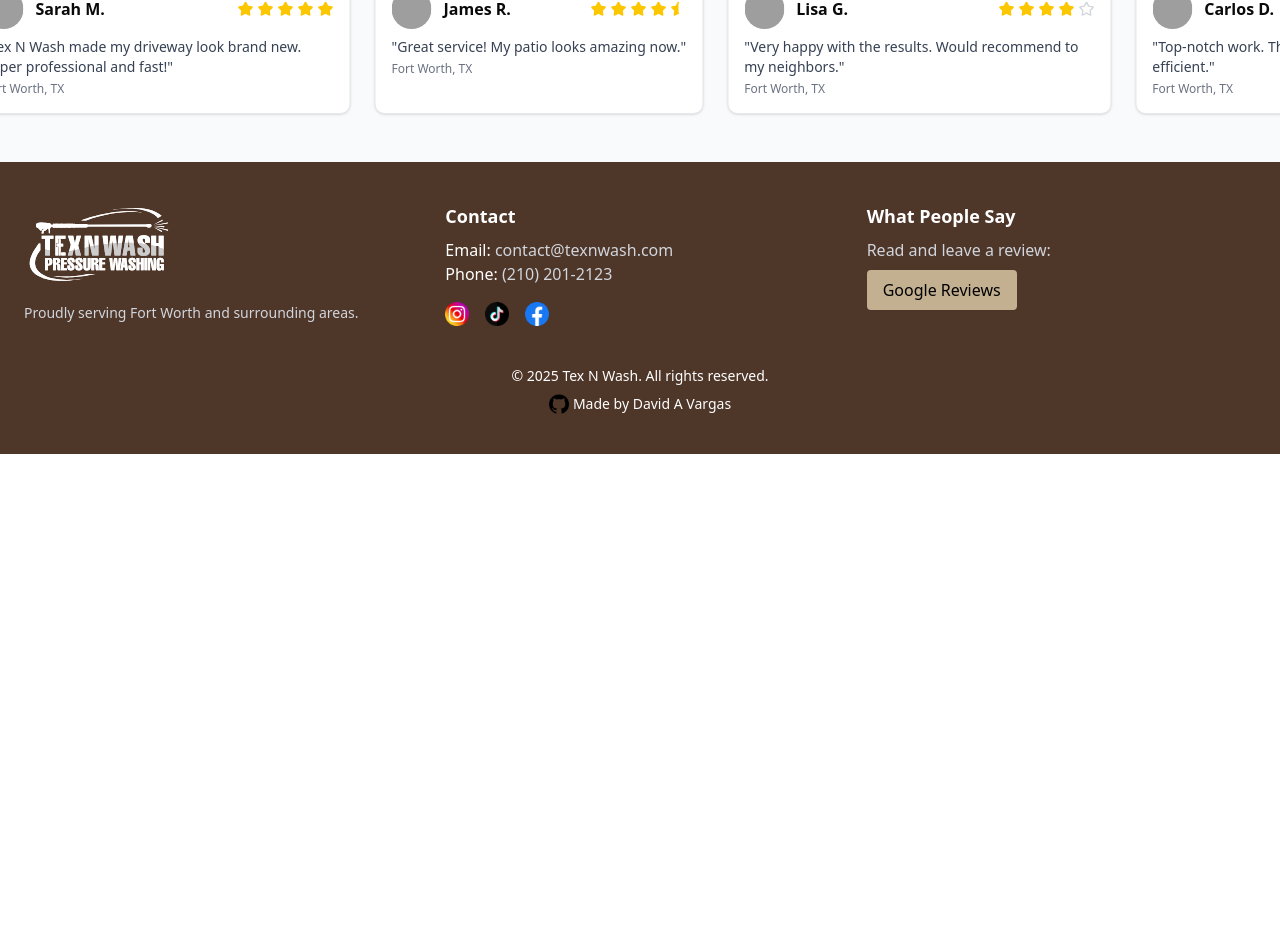
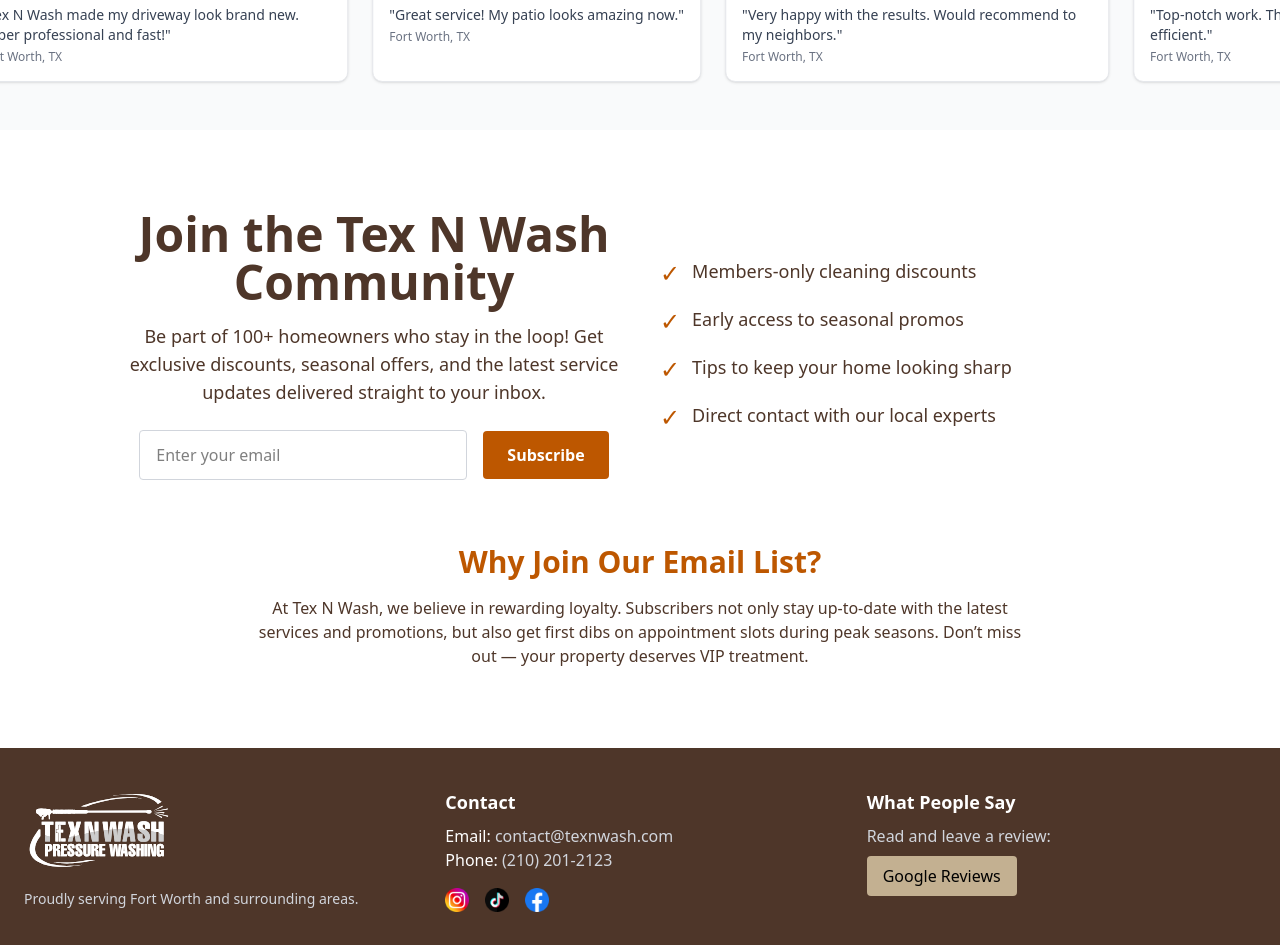
Before and after one commit to DavidAVargas/TexnWash, a Next.js app: page / in a window 1280 px wide. Shown: the part 2620-3565 px from the top of the page. Before the commit the page ends 3074 px from the top, so only its background shows below. Built offline with nearby package versions, Linux system fonts and the light colour scheme; grey boxes are pictures that could not be loaded.

Commit message:
Add NewsLetter component and update homepage layout

```diff
--- a/app/page.tsx
+++ b/app/page.tsx
@@ -1,4 +1,5 @@
 import Hero from "@/components/Hero";
+import NewsLetter from "@/components/NewsLetter";
 import ReviewsHome from "@/components/ReviewsHome";
 import ServiceHighlights from "@/components/ServiceHighlights";
 import SponsorDivider from "@/components/SponsorDivider";
@@ -12,6 +13,7 @@
        <SponsorDivider />
        <ServiceHighlights />
        <ReviewsHome />
+       <NewsLetter />
 
     </>
   );
--- /dev/null
+++ b/components/NewsLetter.tsx
@@ -0,0 +1,60 @@
+"use client";
+
+import React from "react";
+
+export default function NewsLetter() {
+  return (
+    <section className="bg-white text-[#4E3629] py-20 px-6">
+      <div className="max-w-5xl mx-auto text-center flex flex-col md:flex-row items-center justify-between gap-10">
+        {/* Text Section */}
+        <div className="md:w-1/2">
+          <h2 className="text-5xl font-bold mb-4">Join the Tex N Wash Community</h2>
+          <p className="text-lg mb-4">
+            Be part of 100+ homeowners who stay in the loop! Get exclusive discounts, seasonal offers, and the latest service updates delivered straight to your inbox.
+          </p>
+          <form className="flex flex-col sm:flex-row items-center justify-center gap-4 mt-6">
+            <input
+              type="email"
+              placeholder="Enter your email"
+              className="px-4 py-3 rounded text-black w-full sm:w-2/3 focus:outline-none border border-gray-300"
+            />
+            <button
+              type="submit"
+              className="bg-[#BD5700] hover:bg-orange-700 text-white font-semibold px-6 py-3 rounded transition-colors"
+            >
+              Subscribe
+            </button>
+          </form>
+        </div>
+
+        {/* Highlights Section */}
+        <div className="md:w-1/2 text-left">
+          <ul className="space-y-4 text-lg text-[#4E3629]">
+            <li className="flex items-start">
+              <span className="text-[#BD5700] text-2xl mr-3">✓</span>
+              Members-only cleaning discounts
+            </li>
+            <li className="flex items-start">
+              <span className="text-[#BD5700] text-2xl mr-3">✓</span>
+              Early access to seasonal promos
+            </li>
+            <li className="flex items-start">
+              <span className="text-[#BD5700] text-2xl mr-3">✓</span>
+              Tips to keep your home looking sharp
+            </li>
+            <li className="flex items-start">
+              <span className="text-[#BD5700] text-2xl mr-3">✓</span>
+              Direct contact with our local experts
+            </li>
+          </ul>
+        </div>
+      </div>
+      <div className="mt-16 text-center max-w-3xl mx-auto">
+        <h3 className="text-3xl font-semibold text-[#BD5700] mb-4">Why Join Our Email List?</h3>
+        <p className="text-md text-[#4E3629]">
+          At Tex N Wash, we believe in rewarding loyalty. Subscribers not only stay up-to-date with the latest services and promotions, but also get first dibs on appointment slots during peak seasons. Don’t miss out — your property deserves VIP treatment.
+        </p>
+      </div>
+    </section>
+  );
+}
--- a/components/ServiceHighlights.tsx
+++ b/components/ServiceHighlights.tsx
@@ -7,7 +7,7 @@
       <div className="absolute top-0 left-0 w-1/2 h-full bg-gray-100 opacity-30 rounded-r-full pointer-events-none -z-10" />
       {/* Title */}
       <div className="text-center mb-12">
-        <h2 className="text-5xl font-extrabold text-brand inline-block relative after:content-[''] after:block after:h-1 after:bg-[#c3b091] after:w-24 after:mx-auto after:mt-4">
+        <h2 className="text-5xl font-extrabold text-[#4E3629] inline-block relative after:content-[''] after:block after:h-1 after:bg-[#c3b091] after:w-24 after:mx-auto after:mt-4">
           Choose The Best Wash for Your Property
         </h2>
       </div>
@@ -47,10 +47,10 @@
       </div>
 
       {/* Call to Action */}
-      <div className="mt-20 bg-[#c3b091] text-white py-16 px-4 text-center rounded-lg shadow-lg">
+      <div className="mt-20 bg-[#c3b091] text-white py-12 px-4 text-center rounded-lg shadow-lg">
         <h3 className="text-4xl font-bold mb-4">Ready to Make Your Property Shine?</h3>
         <p className="text-lg mb-6">Let us do the dirty work — book your free quote today!</p>
-        <a href="/contact" className="inline-block bg-[#f0984a] text-black font-semibold py-3 px-6 rounded hover:bg-[#d88237] transition-colors">
+        <a href="/contact" className="inline-block bg-[#4E3629] text-white font-semibold py-3 px-6 rounded hover:bg-[#271a15] transition-colors">
           Get Your Free Quote
         </a>
       </div>
```
